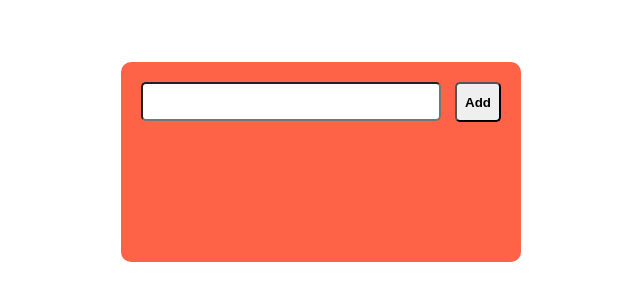
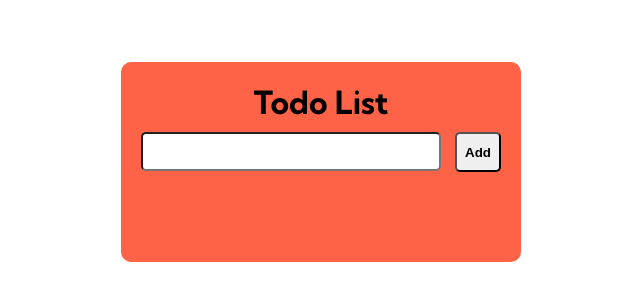
Before and after one commit to Mohamedthayub/programming_practice, a plain HTML site: page todo_list/index.html in a window 1280 px wide. Shown: the part 238-538 px from the top of the page, without its empty margins (319-959 px from the left). Drawn offline with Linux system fonts and the light colour scheme.

Commit message:
todolist name added

```diff
--- a/todo_list/app.js
+++ b/todo_list/app.js
@@ -4,12 +4,6 @@ const todoContainer = document.querySelector(".todo-container");
 const userNameError = document.querySelector("#username-error");
 
 
-
-// todoContainer.addEventListener("click",(e) => {
-//     if(e.target.tagName == "button"){
-//         todoContainer.removeChild();
-//     }
-// })
 addButton.addEventListener("click",(e) => {
     const  userInput = userInputField.value;
     const isValid = validateUserinput(userInput.toString());
--- a/todo_list/index.html
+++ b/todo_list/index.html
@@ -9,6 +9,7 @@
 <body>
     <main>
         <div class="container">
+        <h1>Todo List</h1>
             <div class="first-container">
                 <div class="input-container">
                     <input type="text" id="userinput">
--- a/todo_list/style.css
+++ b/todo_list/style.css
@@ -16,6 +16,10 @@ main{
     align-items: center;
     height: 100vh;
 }
+h1{
+    text-align: center;
+
+}
 
 .container{
     min-height: 200px;
@@ -29,6 +33,7 @@ main{
 .first-container{
     display: flex;
     justify-content: space-between;
+    margin-top: 10px;
 }
 .input-container{
     display: flex;
@@ -64,6 +69,7 @@ span{
     margin-top: 15px;
     font-size: 20px;
 }
+
 .todo-dlt{
     padding: 7px;
     border-radius: 5px;
```
